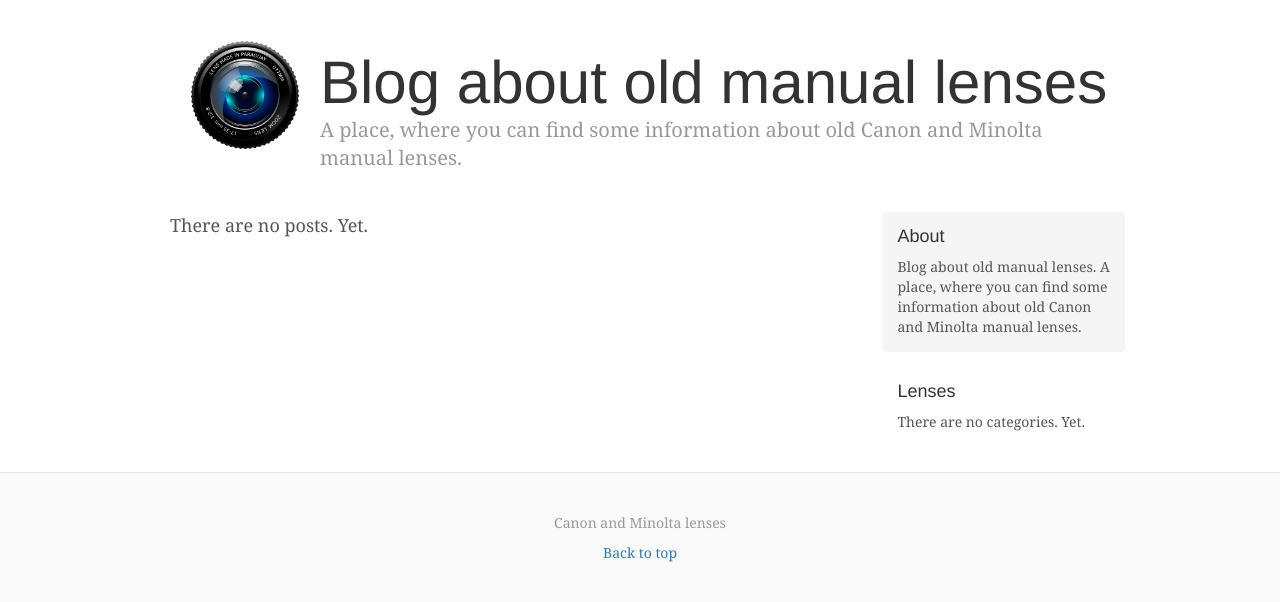
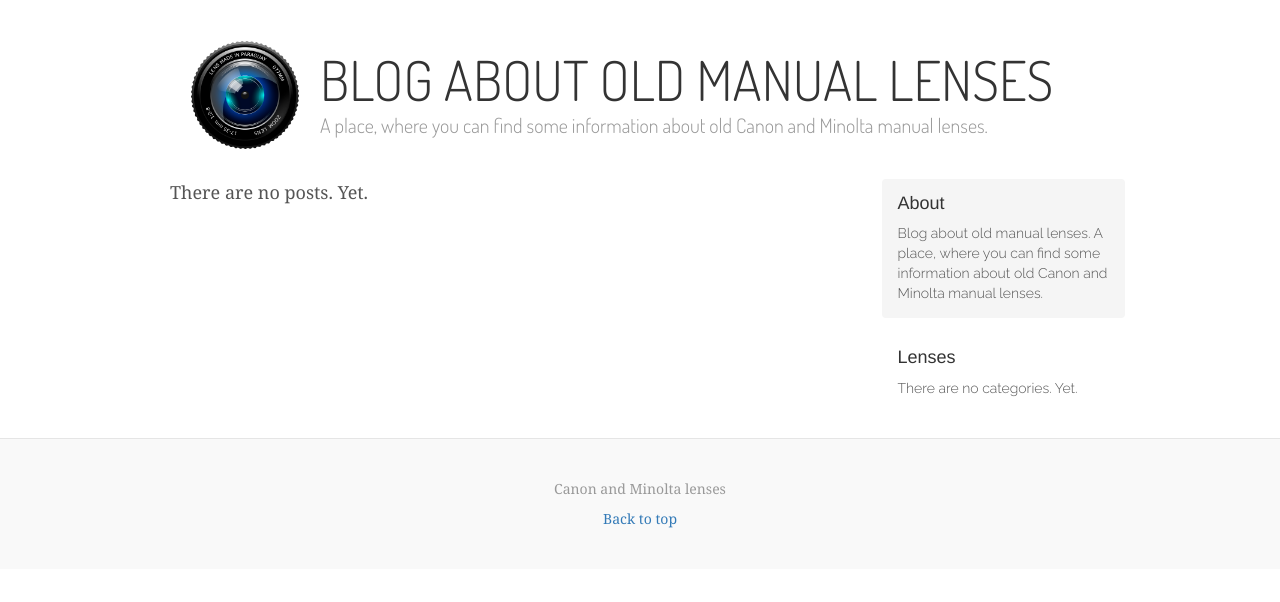
Before and after one commit to Stockticker1/blog, a PHP site: page /posts.php in a window 1280 px wide. Shown: the part 40-642 px from the top of the page. Run offline with PHP 8.4, Linux system fonts and the light colour scheme; data that the repository does not hold is empty.

Commit message:
Fonts changed. Added delete feature. comments visibility on particular post. fixed login issue.

```diff
--- a/blogtest/admin/includes/header.php
+++ b/blogtest/admin/includes/header.php
@@ -14,6 +14,7 @@
     <link href="../css/bootstrap.css" rel="stylesheet">
     <!-- Custom styles for this template -->
     <link href="../css/custom.css" rel="stylesheet">
+
   </head>
   <body>
     <div class="blog-masthead">
--- a/blogtest/css/custom.css
+++ b/blogtest/css/custom.css
@@ -85,11 +85,13 @@ h6, .h6 {
 .blog-title {
   margin-top: 30px;
   margin-bottom: 0;
-  font-size: 60px;
+  font-size: 55px;
+  font-family: 'Dosis', sans-serif;
 }
 .blog-description {
   font-size: 20px;
   color: #999;
+  font-family: 'Dosis', sans-serif;
 }
 
 
@@ -106,11 +108,13 @@ h6, .h6 {
 .sidebar-module {
   padding: 15px;
   margin: 0 -15px 15px;
+  font-family: 'Raleway', sans-serif;
 }
 .sidebar-module-inset {
   padding: 15px;
   background-color: #f5f5f5;
   border-radius: 4px;
+  font-family: 'Raleway', sans-serif;
 }
 .sidebar-module-inset p:last-child,
 .sidebar-module-inset ul:last-child,
@@ -138,14 +142,17 @@ h6, .h6 {
 
 .blog-post {
   margin-bottom: 60px;
+  font-family: 'Raleway', sans-serif;
 }
 .blog-post-title {
   margin-bottom: 5px;
   font-size: 40px;
+  font-family: 'Dosis', sans-serif;
 }
 .blog-post-meta {
   margin-bottom: 20px;
   color: #999;
+  font-family: 'Raleway', sans-serif;
 }
 
 
--- a/blogtest/includes/header.php
+++ b/blogtest/includes/header.php
@@ -14,6 +14,7 @@
     <link href="css/bootstrap.css" rel="stylesheet">
     <!-- Custom styles for this template -->
     <link href="css/custom.css" rel="stylesheet">
+    <link href="https://fonts.googleapis.com/css?family=Dosis:300|Raleway:300" rel="stylesheet">
   </head>
 
   <body>
@@ -24,15 +25,14 @@
           <a class="blog-nav-item" href="posts.php">All posts</a>
           <?php
           //checking if user is logged in or not
-          if (!isset($_SESSION['id'])) {
-            echo '<a class="blog-nav-item" href="login.php">Log In</a>';
-          }
           if (isset($_SESSION['id'])) {
             echo '<span class = "text-success"> Hello, you are logged in.</span>
             <a class="blog-nav-item" href="includes/logout.php">Log Out</a>';
             if($_SESSION['id'] == 1) {
               echo '<a class="blog-nav-item pull-right" href="admin/index.php">ADMIN PAGE</a>';
             }
+          } else {
+            echo '<a class="blog-nav-item" href="login.php">Log In</a>';
           }
           ?>
         </nav>
@@ -41,7 +41,7 @@
     <div class="container">
       <div class="blog-header">
         <div class="logo"><img src = 'images/camera-158471_960_720.png' height = '150'/></div>
-        <h1 class="blog-title">Blog about old manual lenses</h1>
+        <h1 class="blog-title">BLOG ABOUT OLD MANUAL LENSES</h1>
         <p class="lead blog-description">   A place, where you can find some information about old Canon and Minolta manual lenses.</p>
       </div>
       <div class="row">
--- a/blogtest/includes/loginaction.php
+++ b/blogtest/includes/loginaction.php
@@ -8,9 +8,9 @@ $uid = $_POST['uid'];
 
 $sql = "SELECT * FROM user WHERE uid='$uid' AND pwd='$pwd'";
 $result = $db->select($sql);
-if(!$row = $result->fetch(PDO::FETCH_ASSOC)) {
+if(!$result) {
   echo 'Your username or password is incorrect.';
-} else {
+} else if ($row = $result->fetch(PDO::FETCH_ASSOC)) {
   $_SESSION['id'] = $row['id'];
   if($_SESSION['id'] == 1) {
     header("Location: ../admin/index.php");
```
Also changed, not shown: blogtest/commentsection/comments.php (+31 -19 lines), blogtest/post.php (+4 -3 lines).
